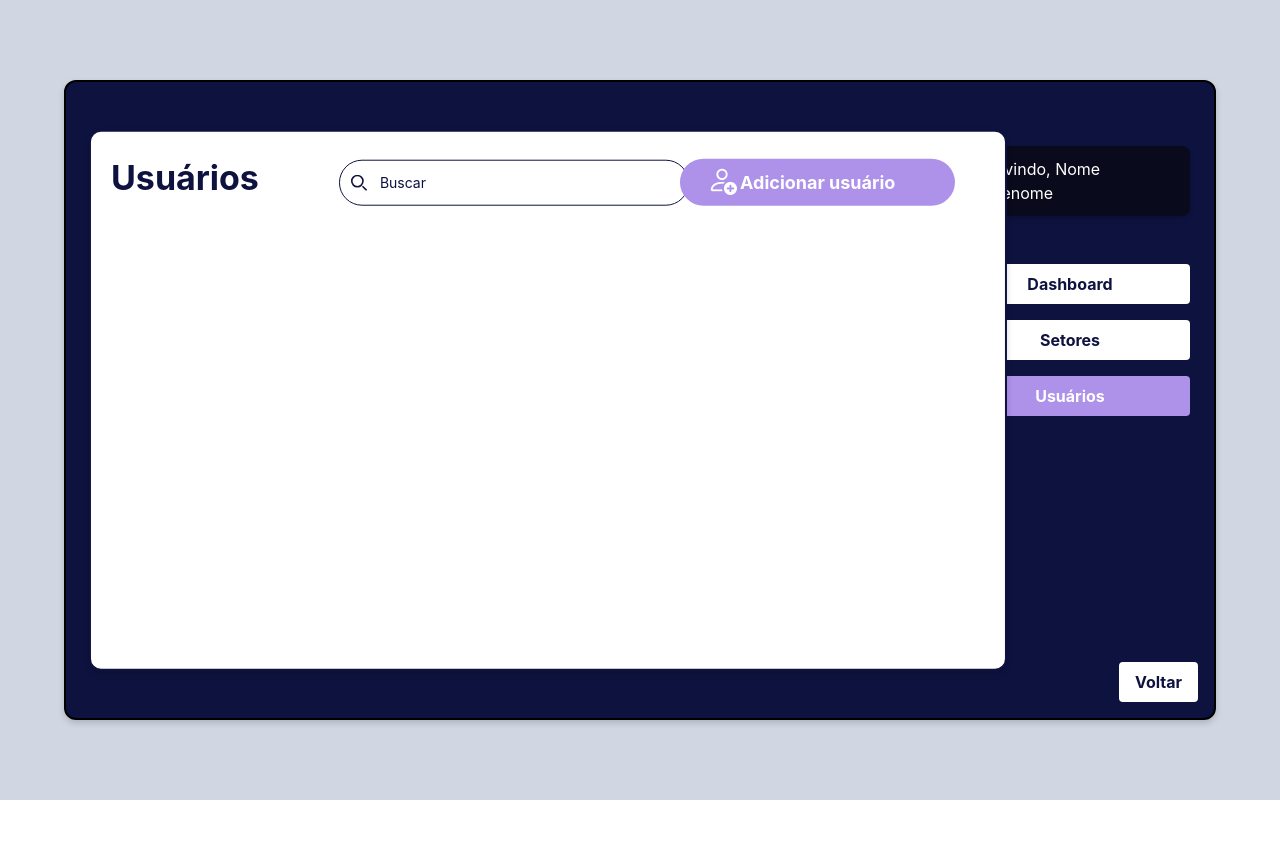
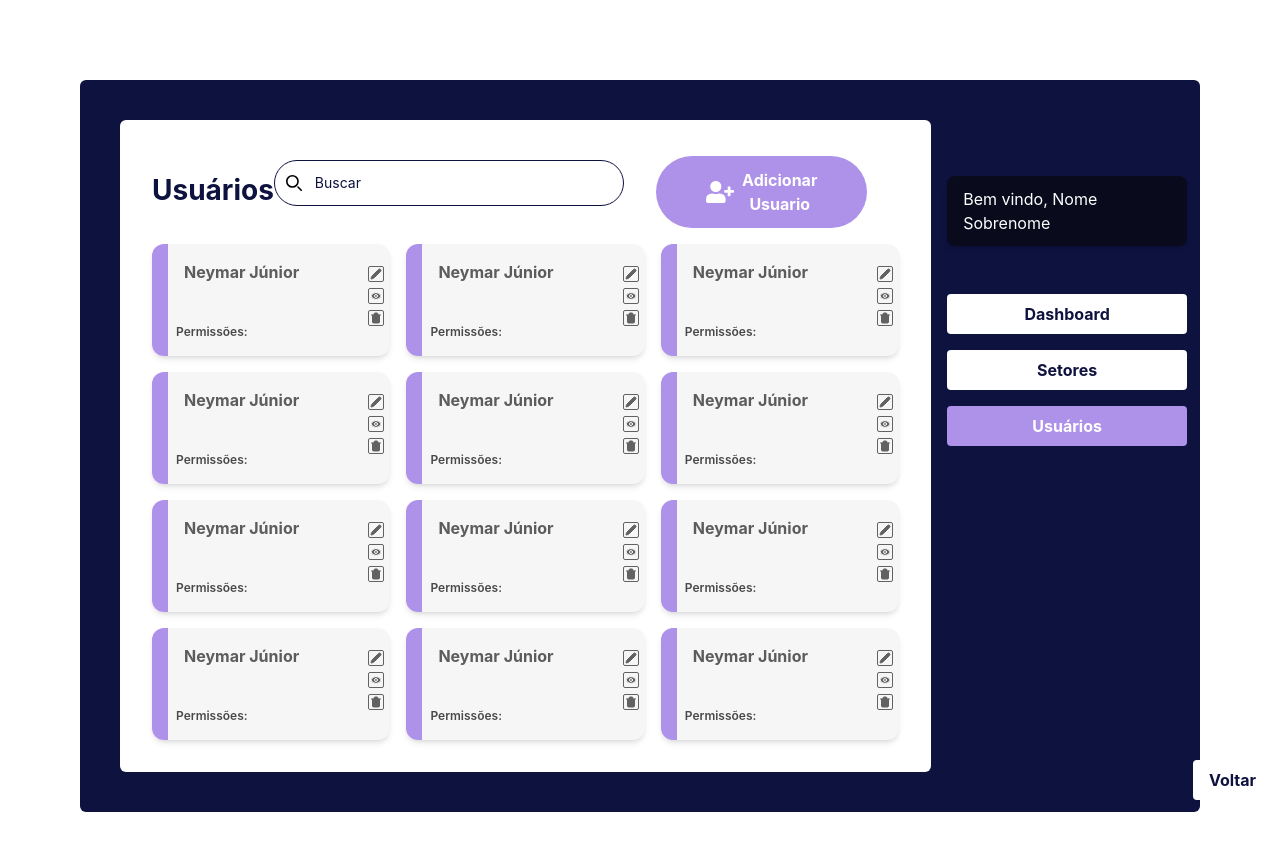
Before and after one commit to catrinck/Detectoy, a React (Create React App) app in the folder detectoy-front-end/: page /users in a window 1280 px wide. Shown: the top 850 px of the page. Before the commit the page ends 800 px from the top, so only its background shows below. Built offline with nearby package versions, Linux system fonts and the light colour scheme.

Commit message:
cards and user page alteration

```diff
--- a/detectoy-front-end/src/ReportsPage.jsx
+++ b/detectoy-front-end/src/ReportsPage.jsx
@@ -34,7 +34,7 @@ export default function ReportsPage() {
 
     return (
         <div>
-            <div className='p-20 m-20 rounded-md bg-[#0E123F] h-full flex flex-1'>
+            <div className='p-10 m-20 rounded-md bg-[#0E123F] h-full flex flex-1'>
 
                 <div className='bg-white flex flex-col items-center justify-center rounded-md h-full w-[81.75rem] p-8'>
                     <header className='flex flex-1 justify-between flex-row items-center w-full'>
@@ -48,8 +48,8 @@ export default function ReportsPage() {
                         </div>
                     </header>
                                {/* a ser ajustado */}
-                    <div className='flex-1 mt-4'>
-                        <div className='grid grid-cols-4 gap-4 '>
+                    <div className='flex-1 mt-4 w-full'>
+                        <div className='item-start grid grid-cols-4 gap-4 '>
                             <CardSetor/>
                             <CardSetor/>
                             <CardSetor/>
@@ -58,7 +58,14 @@ export default function ReportsPage() {
                             <CardSetor/>
                             <CardSetor/>
                             <CardSetor/>
-
+                            <CardSetor/>
+                            <CardSetor/>
+                            <CardSetor/>
+                            <CardSetor/>
+                            <CardSetor/>
+                            <CardSetor/>
+                            <CardSetor/>
+                            <CardSetor/>
 
                         </div>
                     </div>
--- a/detectoy-front-end/src/components/CardSetor.jsx
+++ b/detectoy-front-end/src/components/CardSetor.jsx
@@ -41,7 +41,7 @@ export default function CardSetor({
             </div>
           </div>
 
-          <div className="right-1.5 top-1.5 absolute flex flex-col gap-1.5">
+          <div className="right-1.5 top-1.5 absolute flex flex-col gap-1.5 mt-4">
 
             {/* Botões de edição */}
             <button
--- /dev/null
+++ b/detectoy-front-end/src/components/CardUser.jsx
@@ -0,0 +1,81 @@
+import React, { useState } from "react";
+import { Edit2Icon, EyeIcon, TrashIcon } from "lucide-react";
+{/*import Delete from "./Delete";
+import Edicao from "./Edicao";*/}
+
+export default function CardUser({
+    camera,
+    dataInst,
+    nome,
+    onShowEquipament,
+    disabled,
+}) {
+
+    const [visibleDelete, setVisibleDelete] = useState(false)
+    const [visibleEdit, setVisibleEdit] = useState(false)
+
+
+
+    return (
+        <>
+            <div className="overflow-hidden bg-[#F6F6F6] rounded-xl  h-28 shadow-md w-full flex">
+                <div className="bg-[#AE91E9] shrink-0 w-4" />
+                <div className="flex flex-row w-full p-2 relative">
+                    <div className="flex flex-col justify-between mt-2">
+
+
+                        <div className="gap-2 items-center">
+                            {/* Nome do equipamento */}
+                            <h2 className="font-semibold text-base">{nome}</h2>
+
+                            <p className="text-[#5C5C5C] font-bold ml-2 light text ">Neymar Júnior {camera}</p>
+
+                        </div>
+
+
+                        <div className="flex mb-2 flex-row gap-x-4 items-center">
+                            {/*Total de infrações do equipamento */}
+                            <p className="font-semibold whitespace-nowrap text-xs opacity-70">
+                                Permissões:
+                            </p>
+
+                        </div>
+                    </div>
+
+                    <div className="right-1.5 top-1.5 absolute flex flex-col gap-1.5 mt-4">
+
+                        {/* Botões de edição */}
+                        <button
+                            disabled={disabled}
+                            onClick={() => setVisibleEdit(true)}
+                            className="flex h-4 w-4 items-center justify-center opacity-60 border-black rounded-sm border p-[1px] hover:bg-yellow-300"
+                        >
+                            <Edit2Icon className="fill-black" />
+                        </button>
+
+                        {/* Botão de visualizar Equipamento */}
+                        <button
+                            onClick={onShowEquipament}
+                            disabled={disabled}
+                            className="flex h-4 w-4 items-center justify-center opacity-60 border-black rounded-sm border p-[1px] hover:bg-blue-300"
+                        >
+                            <EyeIcon className="fill-black text-white" />
+                        </button>
+
+                        {/* Botão de deletar Equipamento */}
+                        <button
+                            disabled={disabled}
+                            className="flex h-4 w-4 items-center justify-center opacity-60 border-black rounded-sm border p-[1px] hover:bg-red-300"
+                            onClick={() => setVisibleDelete(true)}
+                        >
+                            <TrashIcon className="fill-black" />
+                        </button>
+
+                    </div>
+                </div>
+            </div>
+
+
+        </>
+    );
+}
--- a/detectoy-front-end/src/users/UsersPage.js
+++ b/detectoy-front-end/src/users/UsersPage.js
@@ -1,11 +1,11 @@
 import React, { useState, useEffect } from 'react'
-import "../home-page/TelaInicial.css";
 import { Link, useNavigate, useLocation } from "react-router-dom";
+import CardUser from '../components/CardUser';
+import SideBar from '../components/SideBar';
+import Busca from '../components/Busca';
 import PopupCadastro from '../PopupCadastro';
-import Busca from '../components/Busca';
-import CardSetor from '../components/CardSetor';
 
-export default function UserPage() {
+export default function Users() {
     const [selectedButton, setSelectedButton] = useState(null);
     const navigate = useNavigate();
     const location = useLocation();
@@ -27,80 +27,64 @@ export default function UserPage() {
     const handleOpenPopup = () => {
         setShowPopup(true);
     };
-
     const handleClosePopup = () => {
         setShowPopup(false);
     };
 
+
     return (
-        <div className="Container">
-            <div className="Padding">
-                <div className="ContainerUser flex flex-col items-end absolute top-[3vh] right-[3vh]">
-                    <div className="bg-[#090A1C] rounded-lg shadow-md p-4 text-white w-[240px] h-[70px] flex items-center justify-center mb-12 mt-10">
-                        Bem vindo, Nome Sobrenome
-                    </div>
-                    <div className="flex flex-col space-y-4">
-                        <button
-                            className={`w-[240px] py-2 px-4 font-bold rounded transition-all
-                ${selectedButton === "tela-inicial"
-                                    ? "bg-[#AE91E9] text-white"
-                                    : "bg-white text-[#0E123F] hover:bg-[#AE91E9] hover:text-white"
-                                }`}
-                            onClick={() =>
-                                navigate("/tela-inicial") //navega para dashboard
-                            }
-                        >
-                            Dashboard
-                        </button>
-                        <button
-                            className={`w-[240px] py-2 px-4 font-bold rounded transition-all
-                ${selectedButton === "reports"
-                                    ? "bg-[#AE91E9] text-white"
-                                    : "bg-white text-[#0E123F] hover:bg-[#AE91E9] hover:text-white"
-                                }`}
-                            onClick={() =>
-                                navigate("/reports") //navega para reports
-                            }
-                        >
-                            Setores
-                        </button>
-                        <button
-                            className={`w-[240px] py-2 px-4 font-bold rounded transition-all
-                ${selectedButton === "users"
-                                    ? "bg-[#AE91E9] text-white"
-                                    : "bg-white text-[#0E123F] hover:bg-[#AE91E9] hover:text-white"
-                                }`}
-                            onClick={() =>
-                                navigate("/users") //navega para users
-                            }
-                        >
-                            Usuários
-                        </button>
+        <div>
+            <div className='p-10 m-20 rounded-md bg-[#0E123F] h-full flex flex-1'>
+
+                <div className='bg-white flex flex-col items-center justify-center rounded-md h-full w-[81.75rem] p-8'>
+                    <header className='flex flex-1 justify-between flex-row items-center w-full'>
+                        <h1 className='text-[#0E123F] font-bold text-[28px]'>Usuários</h1>
+                        <div className='flex flex-1 justify-end gap-8'>
+                            <Busca/>
+                            <button className="px-16 py-3 font-bold bg-[#AE91E9] text-white items-center justify-center rounded-full flex gap-2 h-[75%] mt-1" onClick={handleOpenPopup}>
+                                <img src='AddUser.svg' alt='a'/>
+                                Adicionar Usuario
+                            </button>
+                            {showPopup && <PopupCadastro onClose={handleClosePopup} />}
+
+                            <div>
+
+                            </div>
+
+
+                        </div>
+                    </header>
+                               {/* a ser ajustado */}
+                    <div className='flex-1 mt-4 w-full'>
+                        <div className='item-start grid grid-cols-3 gap-4 '>
+                            <CardUser/>
+                            <CardUser/>
+                            <CardUser/>
+                            <CardUser/>
+                            <CardUser/>
+                            <CardUser/>
+                            <CardUser/>
+                            <CardUser/>
+                            <CardUser/>
+                            <CardUser/>
+                            <CardUser/>
+                            <CardUser/>
+
+
+                        </div>
                     </div>
                 </div>
-                <div className="Padding2 gap-20">
-                    Usuários
-                    <div className='flex justify-end'>
-                        {/* PESQUISA */}
-                        <Busca />
 
-                        <button className="btnAddUser" onClick={handleOpenPopup}>
-                            Adicionar usuário
-                            <i class="bi bi-person-add"></i>
-                        </button>
-                        {showPopup && <PopupCadastro onClose={handleClosePopup} />}
+                <div className='p-2 m-2 '>
 
-
+                    <div className="bg-[#090A1C] rounded-lg shadow-md p-4 text-white w-[240px] h-[70px] flex items-center justify-center mb-12 mt-10">
+                        <h1>Bem vindo, Nome Sobrenome</h1>
                     </div>
 
-
+                    <SideBar />
 
                 </div>
-                <Link to="/Home">
-                    <button className="hover:text-white absolute bottom-4 right-4 bg-white hover:bg-[#AE91E9] text-[#0E123F] font-bold py-2 px-4 rounded flex items-center gap-2">
-                        Voltar
-                    </button>
-                </Link>
+
             </div>
         </div>
     );
```
Also changed, not shown: detectoy-front-end/public/AddUser.svg (added), detectoy-front-end/public/bonecoCard.png (added).
